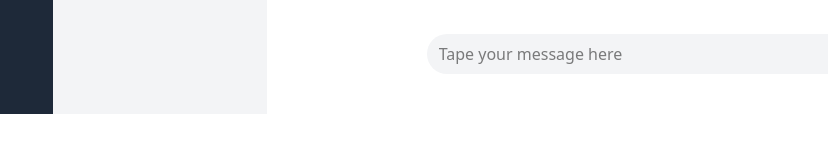
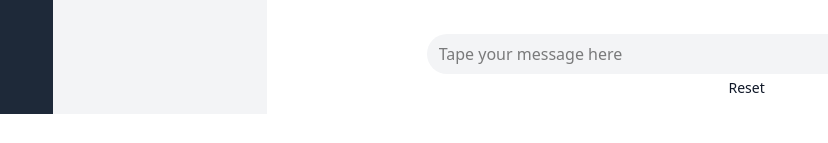
Before and after one commit to tdumele/prompt-ui, a React (Vite) app: page / in a window 1280 px wide. Shown: the part 686-829 px from the top of the page, without its empty margins (0-828 px from the left). Built offline with nearby package versions, Linux system fonts and the light colour scheme.

Commit message:
:sparkles: adding a reset button

```diff
--- a/src/components/Chat/Chat.tsx
+++ b/src/components/Chat/Chat.tsx
@@ -1,5 +1,5 @@
 import { useEffect, useReducer, useRef, useState } from 'react';
-import { ADD_MESSAGE, chatReducer } from '../../reducer/reducer';
+import { ADD_MESSAGE, chatReducer, RESET_CHAT } from '../../reducer/reducer';
 import './Chat.css';
 import type { Message } from '../../reducer/types/messages';
 
@@ -67,7 +67,12 @@ export const Chat = () => {
                         type="text"
                         placeholder="Tape your message here"
                     />
+                    <a className="flex flex-col items-center p-2 w-full text-gray-900 fixed bottom-2 text-sm"
+                        onClick={() => dispatchMessage({ type: RESET_CHAT })}>
+                        Reset
+                    </a>
                 </form>
+
             </footer>
         </div>
     );
--- /dev/null
+++ b/src/components/ChatSidebar/ChatSidebar.tsx
@@ -0,0 +1,17 @@
+export const ChatSidebar = () => {
+    return (
+        <aside id="content-sidebar" className="col-span-4 h-screen" aria-label="Sidebar">
+            <div className="h-full w-full px-3 py-4 overflow-y-auto bg-gray-50 bg-gray-100 text-center">
+                <button className="flex items-center p-2 w-full text-gray-900 rounded-lg dark:text-white bg-gray-700 group"
+                    onClick={() => alert('New conversation started!')}>
+                    New conversation
+                </button>
+            </div><div>
+                <ul className="space-y-2 font-medium">
+                    <li>
+                    </li>
+                </ul>
+            </div>
+        </aside>
+    );
+}
--- a/src/components/Sidebar/Sidebar.tsx
+++ b/src/components/Sidebar/Sidebar.tsx
@@ -1,3 +1,5 @@
+import { ChatSidebar } from "../ChatSidebar/ChatSidebar";
+
 export const Sidebar = () => {
     return (
         <>
@@ -17,19 +19,7 @@ export const Sidebar = () => {
                     </ul>
                 </div>
             </aside>
-            <aside id="content-sidebar" className="col-span-4 h-screen" aria-label="Sidebar">
-                <div className="h-full w-full px-3 py-4 overflow-y-auto bg-gray-50 bg-gray-100 text-center">
-                    <button className="flex items-center p-2 w-full text-gray-900 rounded-lg dark:text-white bg-gray-700 group"
-                                onClick={() => alert('New Prompt')}>
-                                    New conversation
-                            </button>
-                            </div><div>
-                    <ul className="space-y-2 font-medium">
-                        <li>
-                        </li>
-                    </ul>
-                </div>
-            </aside>
+            <ChatSidebar />
         </>
     );
 }
```
